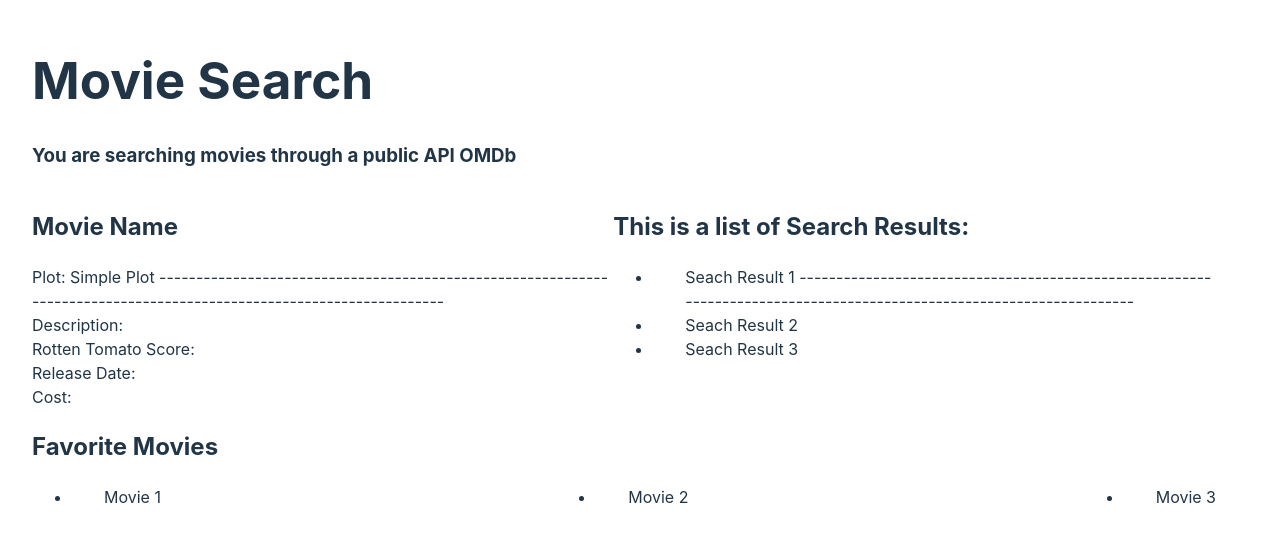
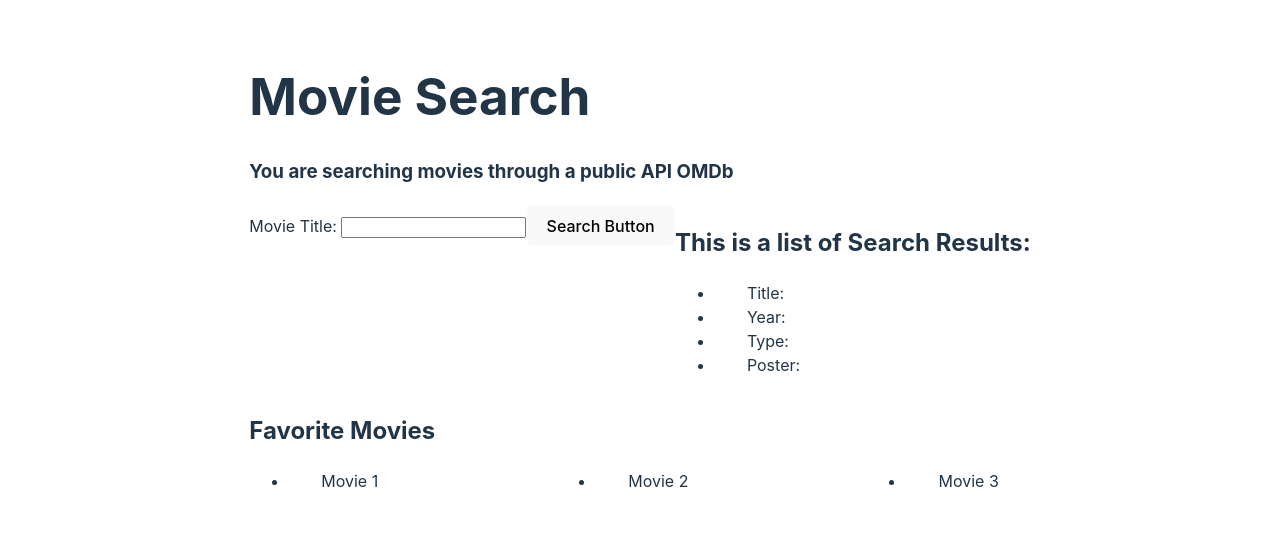
Before and after one commit to krynite/Proj-2-MovieListings, a React (Vite) app: page / in a window 1280 px wide. Shown: the part 129-670 px from the top of the page. Built offline with nearby package versions, Linux system fonts and the light colour scheme; no server answers.

Commit message:
added basic control form, tested api data. re-org html, added search component.

```diff
--- a/src/App.jsx
+++ b/src/App.jsx
@@ -1,5 +1,9 @@
 // src/App.jsx
 import "../src/App.css"
+import SearchMovie from "./components/searchMovies";
+import DisplayMovieList from "./components/displayMovieList";
+
+
 const App = () => {
 
   return (
@@ -8,21 +12,23 @@ const App = () => {
     <h3>You are searching movies through a public API OMDb </h3>
 
    <div className="mainDiv">
-        <aside>
+        <SearchMovie></SearchMovie>
+        {/* <section>
           <h2>Movie Name</h2>
           <label>Plot: Simple Plot  --------------------------------------------------------------------------------------------------------------------- </label><br/>
           <label>Description: </label><br/>
           <label>Rotten Tomato Score: </label><br/>
           <label>Release Date: </label><br/>
           <label>Cost: </label><br/>
-        </aside><br/>
+        </section><br/> */}
         <section>
           <h2>This is a list of Search Results: </h2>
-          <ul className="rightList">
+          <DisplayMovieList></DisplayMovieList>
+          {/* <ul className="rightList">
               <li>Seach Result 1 ---------------------------------------------------------------------------------------------------------------------</li>
               <li>Seach Result 2</li>
               <li>Seach Result 3</li>
-          </ul>
+          </ul> */}
         </section>
     </div>
       <div>
--- /dev/null
+++ b/src/components/displayMovieList.jsx
@@ -0,0 +1,51 @@
+import getData from "../services/movieServices"
+import getAllData from "../services/movieServices"
+import { useState } from "react"
+
+
+const DisplayMovieList = () =>{
+
+    const [movies,setMovie] = useState([{
+      Title: 'Batman Returns: Rob Burman on Mold Making and Costumes',
+      Year: '2012',
+      imdbID: 'tt2186524',
+      Type: 'movie',
+      Poster: 'https://m.media-amazon.com/images/M/MV5BMDFkOTU4NmEtNTM5ZC00ZTRlLWJmNjItNjY3NzY0MmJjNzM5XkEyXkFqcGdeQXVyMTY2MzYyNzA@._V1_SX300.jpg'
+    },
+    {
+      Title: 'Batman: The Enemy Within',
+      Year: '1995',
+      imdbID: 'tt2099561',
+      Type: 'movie',
+      Poster: 'N/A'
+    }
+    ])
+    console.log(movies[1].Title)
+
+
+
+
+    return (
+        <>
+            <ul className="rightList">
+                <li>Title: {movies.title}</li>
+                <li>Year: {movies.Year}</li>
+                <li>Type: {movies.Type}</li>
+                <li>Poster: {movies.Poster}</li>
+            </ul>
+
+
+
+
+
+
+
+
+        </>
+
+
+
+
+    )
+}
+export default DisplayMovieList;
--- /dev/null
+++ b/src/components/searchMovies.jsx
@@ -0,0 +1,34 @@
+import { useState } from "react"
+
+const SearchMovie = () => {
+    const [formData,setFormData] = useState({
+
+    })
+
+
+    const handleChange = ({target}) => {
+        const {title, value } = target
+        setFormData({...formData, [title]: value})
+
+
+    }
+
+
+    const handleSubmit = () => {
+        // send input to search in api
+        console.log(`Submit button pressed.`)
+    }
+
+    return (
+        <>
+            <form onSubmit={handleSubmit}>
+                <label>Movie Title:  </label><input name="name" value={formData.title} onChange={handleChange}/>
+                <button>Search Button</button>
+            </form>
+        </>
+
+    )
+
+
+}
+export default SearchMovie;
--- a/src/services/movieServices.js
+++ b/src/services/movieServices.js
@@ -31,32 +31,32 @@ async function getData() {
     } catch (error) {
         console.error(error.message);
     }
-    console.log(testJson,`from testJson`)
-    console.log(testJson.totalResults,`from testJson`)
+    // console.log(testJson,`from testJson`)
+    // console.log(testJson.totalResults,`from testJson`)
 }
 
 
 async function getAllData() {
     let json = {};
     let allJson = {};
-    for(let i = 60; i < 65 ; i++) {
+    for(let i = 1; i < 3 ; i++) {
                 try {
                     const response = await fetch(`${url}apikey=${API_KEY}&s=${searchTitle}&page=${i}`);
-                    console.log(`typeof response:`, typeof response)
-                    console.log(`response: `,response)
+                    // console.log(`typeof response:`, typeof response)
+                    // console.log(`response: `,response)
                     if (!response.ok) {
                     throw new Error(`Response status: ${response.status}`);
                     }
 
                     json = await response.json();
                     console.log(json);
-                    console.log(`testinbg typeof`,typeof json)
+                    // console.log(`testinbg typeof`,typeof json)
 
                 } catch (error) {
                     console.error(error.message);
                 }
     }
-    console.log(`Testing allJson`,allJson)
+    // console.log(`Testing allJson`,allJson)
 
 }
 
```
